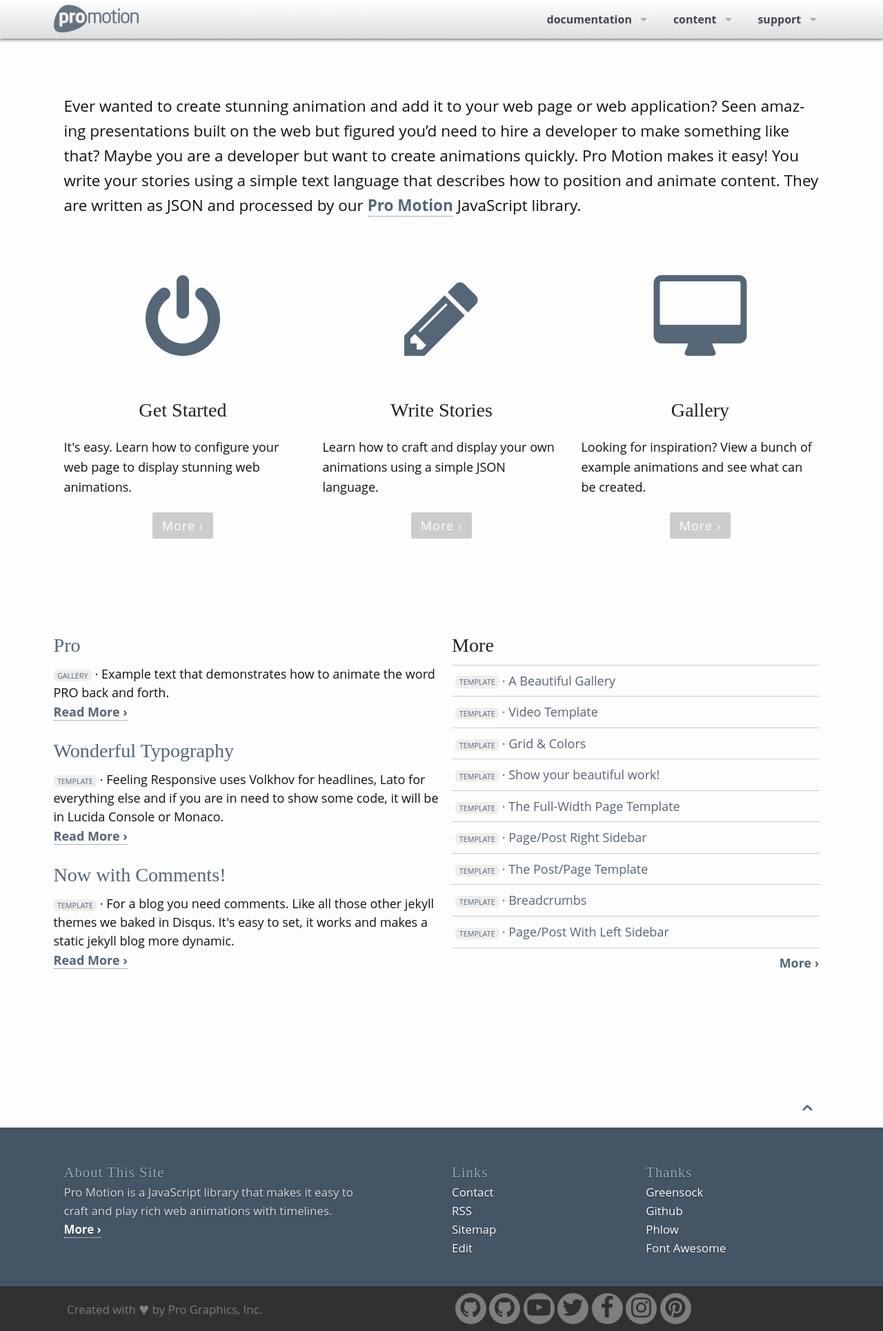
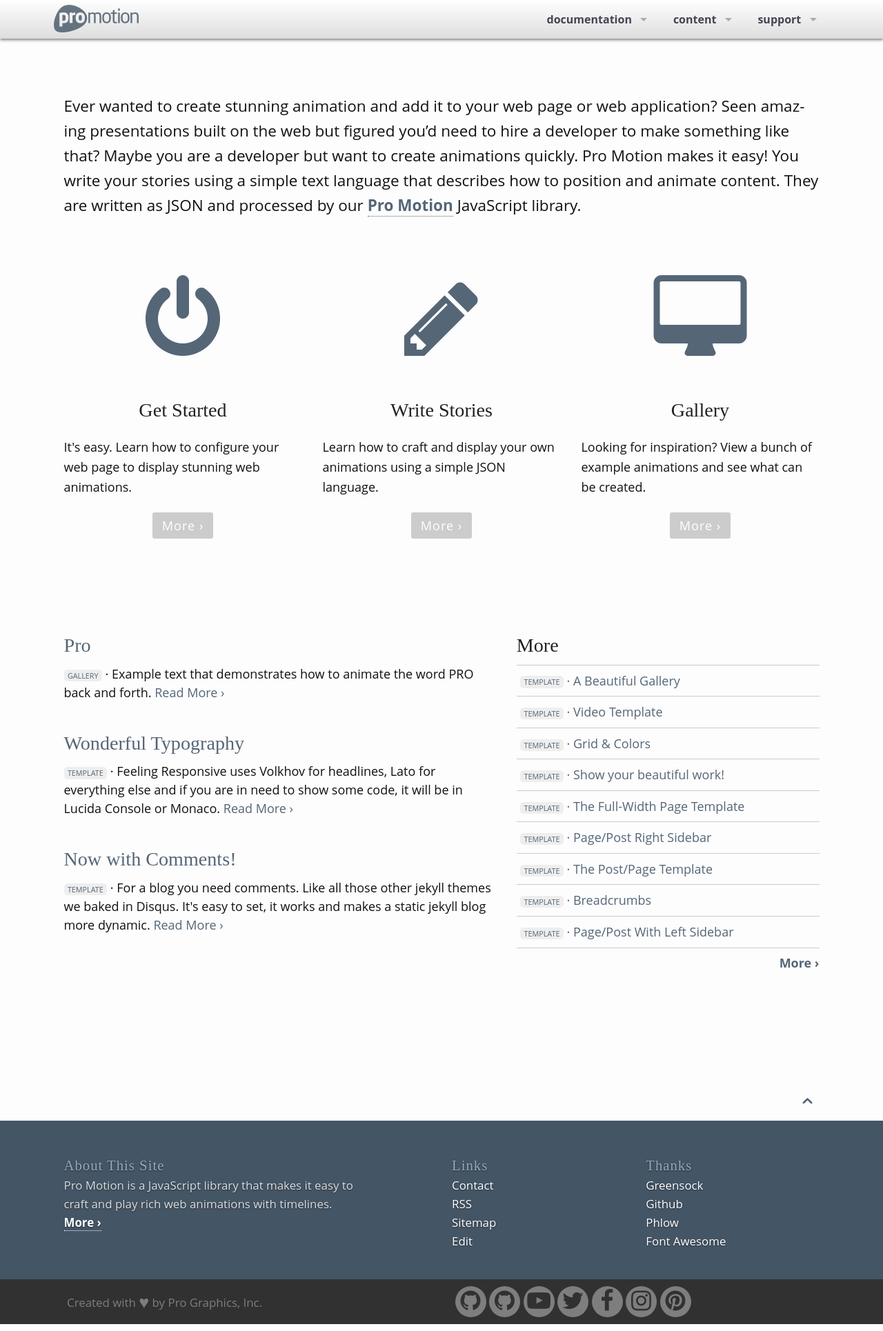
Before and after one commit to ProGraphics/prostyle.io, a Jekyll site: the page built from index.md, in a window 1280 px wide. Shown: the whole page at 69% size. Built offline with Jekyll 4.4.1, drawn with Linux system fonts in a browser that asks for light colours; nearby versions of some CDN libraries; a script that is not in the unit is left out.

Commit message:
Fixed the layout of the bottom section of the front page

```diff
--- a/_layouts/frontpage.html
+++ b/_layouts/frontpage.html
@@ -64,21 +64,21 @@ They are written as JSON and processed by our <a href="https://github.com/pro-gr
 
 {% unless site.posts == empty %}
     <div class="row t90 highlighted-posts">
-        <div class="medium-6 columns">
+        <div class="medium-7 columns">
           {% for post in site.posts limit:3 %}
-          <div class="row">
-				    <h3><a href="{{ site.url }}{{ site.baseurl }}{{ post.url }}">{{ post.title }}</a></h3>
+          <div class="row b40">
+            <div class="medium-12 columns">
+				      <h3><a href="{{ site.url }}{{ site.baseurl }}{{ post.url }}">{{ post.title }}</a></h3>
                 {% if post.category %}<a href="/{{ post.category }}"><span class="category">{{ post.category }}</span></a> &middot; {% endif %}
                 {% if post.meta_description %}{{ post.meta_description | strip_html | escape }}{% else post.teaser %}{{ post.teaser | strip_html | escape }}{% endif %}
-            <p>
-                <a href="{{ site.url }}{{ site.baseurl }}{{ post.url }}" title="Read {{ post.title escape_once }}"><strong>{{ site.data.language.read_more }}</strong></a>
-            </p>
+                <a href="{{ site.url }}{{ site.baseurl }}{{ post.url }}" title="Read {{ post.title escape_once }}">{{ site.data.language.read_more }}</a>
+            </div>
           </div>
           {% endfor %}
         </div>
 
 
-        <div class="medium-6 columns">
+        <div class="medium-5 columns">
             <h3>{{ site.data.language.more_articles }}</h3>
             {% include list-posts.html entries='12' offset='3' %}
         </div>
```
